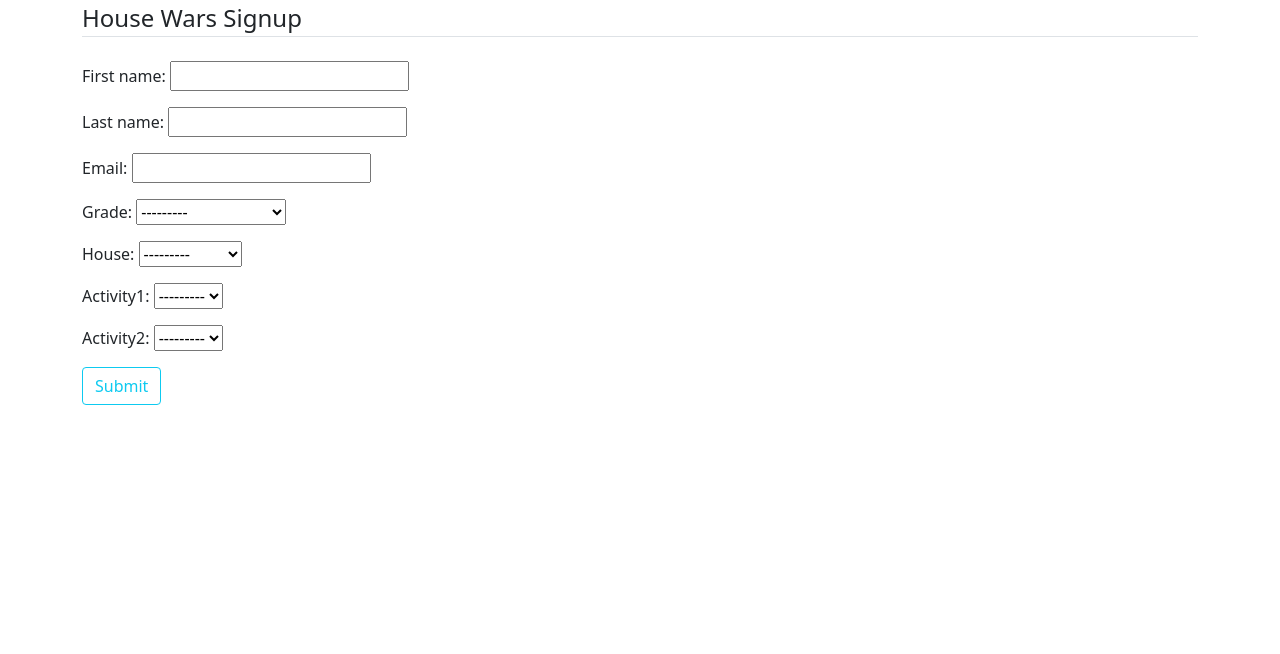
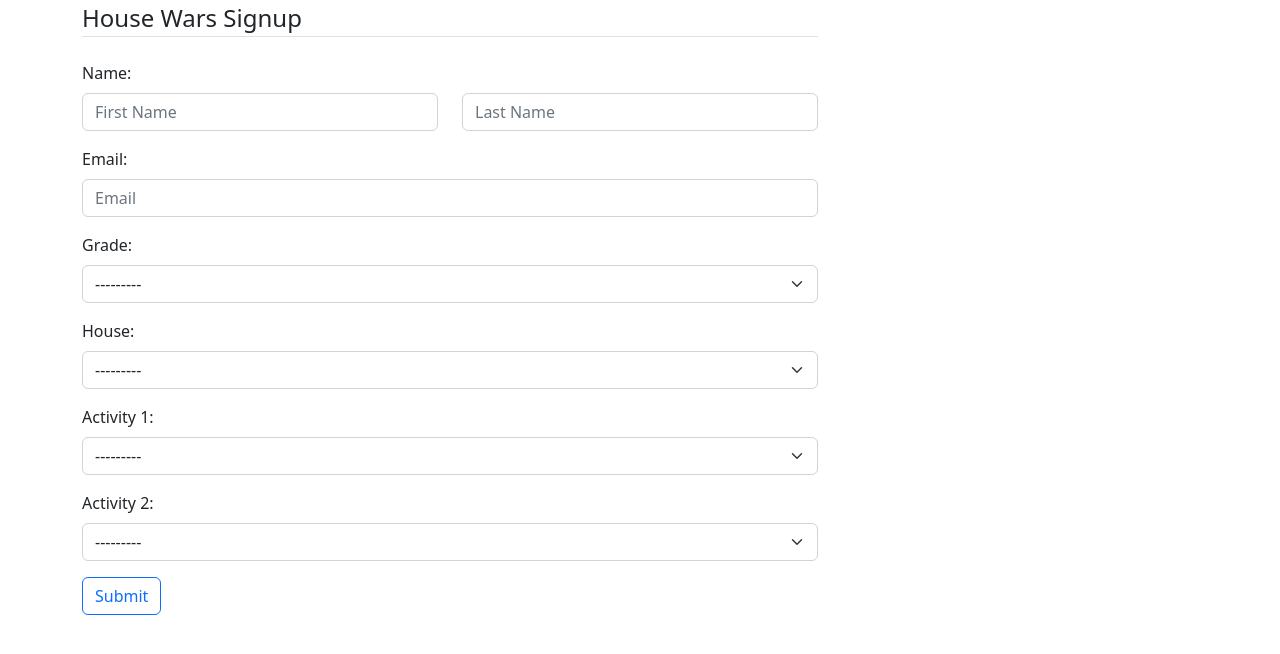
Before and after one commit to C4theBomb/csmb-housewars, a Django app: page / in a window 1280 px wide. Shown: the top 654 px of the page. Run offline with Django 4.2, Linux system fonts and the light colour scheme; data that the repository does not hold is empty.

Commit message:
Working model logic and views

```diff
--- a/housewars/forms.py
+++ b/housewars/forms.py
@@ -1,4 +1,4 @@
-from django.forms import ModelForm
+from django.forms import ModelForm, TextInput, EmailInput, Select
 from django.db.models import F
 
 from .models import Entry, Activity
@@ -10,12 +10,48 @@ class EntryForm(ModelForm):
         model = Entry
         fields = '__all__'
 
+        widgets = {
+            'first_name': TextInput(attrs={
+                'class': 'form-control',
+                'id': 'first-name',
+                'placeholder': 'First Name'
+            }),
+            'last_name': TextInput(attrs={
+                'class': "form-control",
+                'id': 'last-name',
+                'placeholder': 'Last Name'
+            }),
+            'email': EmailInput(attrs={
+                'class': "form-control",
+                'id': 'email',
+                'placeholder': 'Email'
+            }),
+            'grade': Select(attrs={
+                'class': "form-select",
+                'id': 'grade',
+                'placeholder': 'Grade'
+            }),
+            'house': Select(attrs={
+                'class': "form-select",
+                'id': 'house',
+                'placeholder': 'House'
+            }),
+            'activity1': Select(attrs={
+                'class': "form-select",
+                'id': 'activity1',
+                'placeholder': 'Activity 1'
+            }),
+            'activity2': Select(attrs={
+                'class': "form-select",
+                'id': 'activity2',
+                'placeholder': 'Activity 2'
+            }),
+        }
+
     def __init__(self, *args, **kwargs):
         super().__init__(*args, **kwargs)
-        filtered1 = Activity.objects.filter(
-            session1_signups__lt=F('quota'))
-        filtered2 = Activity.objects.filter(
-            time=30).filter(session2_signups__lt=F('quota'))
+        filtered1 = Activity.session1.below_quota()
+        filtered2 = Activity.session2.below_quota()
 
         self.fields['activity1'].queryset = filtered1
         self.fields['activity2'].queryset = filtered2
--- /dev/null
+++ b/housewars/managers.py
@@ -0,0 +1,20 @@
+from django.db.models import Manager, F
+
+
+class Session1Activities(Manager):
+    def below_quota(self):
+        signupIDs = [act.id for act in self.get_queryset() if act.quota >
+                     act.session1_signups]
+
+        return self.filter(id__in=signupIDs).order_by('time', 'name')
+
+
+class Session2Activities(Manager):
+    def get_queryset(self):
+        return super().get_queryset().filter(time=30)
+
+    def below_quota(self):
+        signupIDs = [act.id for act in self.filter(time=30) if act.quota >
+                     act.session2_signups]
+
+        return self.filter(id__in=signupIDs).order_by('name')
--- a/housewars/models.py
+++ b/housewars/models.py
@@ -1,8 +1,7 @@
 from django.db import models
 from django.forms import ValidationError
-from django.db.models import F
 
-# Create your models here.
+from .managers import Session1Activities, Session2Activities
 
 
 class Activity(models.Model):
@@ -16,9 +15,18 @@ class Activity(models.Model):
 
     name = models.CharField(max_length=100)
     quota = models.IntegerField()
-    session1_signups = models.IntegerField(default=0)
-    session2_signups = models.IntegerField(default=0)
     time = models.IntegerField(choices=TimeslotChoices)
+
+    session1 = Session1Activities()
+    session2 = Session2Activities()
+
+    @property
+    def session1_signups(self):
+        return Entry.objects.filter(activity1=self).count()
+
+    @property
+    def session2_signups(self):
+        return Entry.objects.filter(activity2=self).count()
 
     def __str__(self):
         return f"{self.name} ({self.time})"
@@ -53,28 +61,14 @@ class Entry(models.Model):
         Activity, related_name='activity2', on_delete=models.CASCADE, blank=True, null=True)
 
     def clean(self):
-        if self.activity2:
-            if self.activity1.time + self.activity2.time != 60:
-                raise ValidationError(
-                    "Please pick activities adding up to one hour.")
-            else:
-                super().clean()
+        if self.activity2 and self.activity1.time + self.activity2.time != 60:
+            raise ValidationError(
+                "Please pick activities adding up to one hour.")
+        elif not self.activity2 and self.activity1.time != 60:
+            raise ValidationError(
+                "Please pick activities adding up to one hour.")
         else:
-            if self.activity1.time != 60:
-                raise ValidationError(
-                    "Please pick activities adding up to one hour.")
-            else:
-                super().clean()
-
-    def save(self, *args, **kwargs):
-        if (self.activity1):
-            self.activity1.session1_signups += 1
-            self.activity1.save()
-        if (self.activity2):
-            self.activity2.session2_signups += 1
-            self.activity2.save()
-
-        super().save(*args, **kwargs)
+            super().clean()
 
     def __str__(self):
         return f"{self.first_name} {self.last_name}"
--- a/housewars/templates/housewars/entry_form.html
+++ b/housewars/templates/housewars/entry_form.html
@@ -1,44 +1,44 @@
-<html>
-    <head>
-        <meta charset="ISO-8859-1" />
-        <meta name="description" content="A website made by C4 Patino" />
-        <meta name="viewport" content="width=device-width, initial-scale=1.0" />
-        <link
-            href="https://cdn.jsdelivr.net/npm/bootstrap@5.0.1/dist/css/bootstrap.min.css"
-            rel="stylesheet"
-            integrity="sha384-+0n0xVW2eSR5OomGNYDnhzAbDsOXxcvSN1TPprVMTNDbiYZCxYbOOl7+AMvyTG2x"
-            crossorigin="anonymous"
-        />
+{% extends 'base.html' %}
 
-        {% if title %}
-        <title>Django Blog - {{title}}</title>
-        {% else %}
-        <title>Django Blog</title>
-        {% endif %}
-    </head>
-    <body>
-        <main role="main" class="container">
+{% block content %}
     <div class="content-section">
         <form method="POST">
             {% csrf_token %}
-                    <fieldset class="form-group">
-                        <legend class="border-bottom mb-4">
-                            House Wars Signup
-                        </legend>
-                        {{ form.as_p }}
+            <fieldset class="form-group" id="name">
+                <legend class="border-bottom mb-4">House Wars Signup</legend>
             </fieldset>
-                    <div>
-                        <button class="btn btn-outline-info" type="submit">
-                            Submit
-                        </button>
+            <label for="name" class="form-label">Name:</label>
+            <div class="row mb-3" id="name">
+                <div class="col">
+                    {{ form.first_name }}
+                </div>
+                <div class="col">
+                    {{ form.last_name }}
+                </div>
+            </div>
+            <div class="mb-3">
+                <label for="email" class="form-label">Email:</label>
+                {{ form.email }}
+            </div>
+            <div class="mb-3">
+                <label for="grade" class="form-label">Grade:</label>
+                {{ form.grade }}
+            </div>
+            <div class="mb-3">
+                <label for="house" class="form-label">House:</label>
+                {{ form.house }}
+            </div>
+            <div class="mb-3">
+                <label for="activity1" class="form-label">Activity 1:</label>
+                {{ form.activity1 }}
+            </div>
+            <div class="mb-3">
+                <label for="activity2" class="form-label">Activity 2:</label>
+                {{ form.activity2 }}
+            </div>
+            <div class="form-group">
+                <input class="btn btn-outline-primary" type="submit" value="Submit" />
             </div>
         </form>
     </div>
-        </main>
-        <script
-            src="https://cdn.jsdelivr.net/npm/bootstrap@5.0.1/dist/js/bootstrap.bundle.min.js"
-            integrity="sha384-gtEjrD/SeCtmISkJkNUaaKMoLD0//ElJ19smozuHV6z3Iehds+3Ulb9Bn9Plx0x4"
-            crossorigin="anonymous"
-        ></script>
-    </body>
-</html>
+{% endblock content %}
--- a/housewars/views.py
+++ b/housewars/views.py
@@ -1,4 +1,5 @@
-from django.shortcuts import redirect
+from django.shortcuts import render
+from django.contrib import messages
 from django.urls import reverse
 from django.views.generic import CreateView
 
@@ -7,11 +8,27 @@ from .forms import EntryForm
 
 
 class EntryCreateView(CreateView):
-    model = Entry
     form_class = EntryForm
+    template_name = 'housewars/entry_form.html'
+
+    def post(self, request):
+        form = self.form_class(request.POST)
+        if form.is_valid():
+            messages.success(request, 'Your entry has been submitted')
+            return super().post(request)
+
+        messages.error(
+            request, 'Please enter activities adding up to one hour.')
+        return render(request, self.template_name, {'form': form})
+
+    def form_valid(self, form):
+        prev = Entry.objects.filter(email=form.cleaned_data['email'])
+        for entry in prev:
+            entry.delete()
+
+        print('form valid')
+
+        return super().form_valid(form)
 
     def get_success_url(self):
         return reverse('housewars:create_entry')
-
-    def form_valid(self, form):
-        return super().form_valid(form)
--- /dev/null
+++ b/templates/base.html
@@ -0,0 +1,38 @@
+{% load static %}
+<!DOCTYPE html>
+<html>
+    <head>
+        <meta charset="ISO-8859-1" />
+        <meta name="description" content="A website made by C4 Patino" />
+        <meta name="viewport" content="width=device-width, initial-scale=1.0" />
+        <link href="https://cdn.jsdelivr.net/npm/bootstrap@5.2.0-beta1/dist/css/bootstrap.min.css" rel="stylesheet"
+            integrity="sha384-0evHe/X+R7YkIZDRvuzKMRqM+OrBnVFBL6DOitfPri4tjfHxaWutUpFmBp4vmVor" crossorigin="anonymous">
+        <link rel="stylesheet" type="text/css" href='{% static "main.css" %}' />
+
+        <title>House Wars</title>
+    </head>
+    <body>
+        <header class="site-header"></header>
+        <main role="main" class="container">
+            <div class="row">
+                <!-- Message Display -->
+                <div class="col-md-8">
+                    {% if messages %}
+                        {% for message in messages %}
+                            <div class="alert alert-{{  message.tags  }}">
+                                {{ message }}
+                            </div>
+                        {% endfor %}
+                    {% endif %}
+                    <!-- Main content -->
+                    {% block content %}{% endblock %}
+                </div>
+            </div>
+        </main>
+        <script
+            src="https://cdn.jsdelivr.net/npm/bootstrap@5.0.1/dist/js/bootstrap.bundle.min.js"
+            integrity="sha384-gtEjrD/SeCtmISkJkNUaaKMoLD0//ElJ19smozuHV6z3Iehds+3Ulb9Bn9Plx0x4"
+            crossorigin="anonymous"
+        ></script>
+    </body>
+</html>
```
Also changed, not shown: CollegiateHouseWars/settings.py (+14 -4 lines), housewars/admin.py (+2 -9 lines), housewars/migrations/0010_remove_activity_session1_signups_and_more.py (added). Lines whose indentation alone changed are shown as unchanged.
